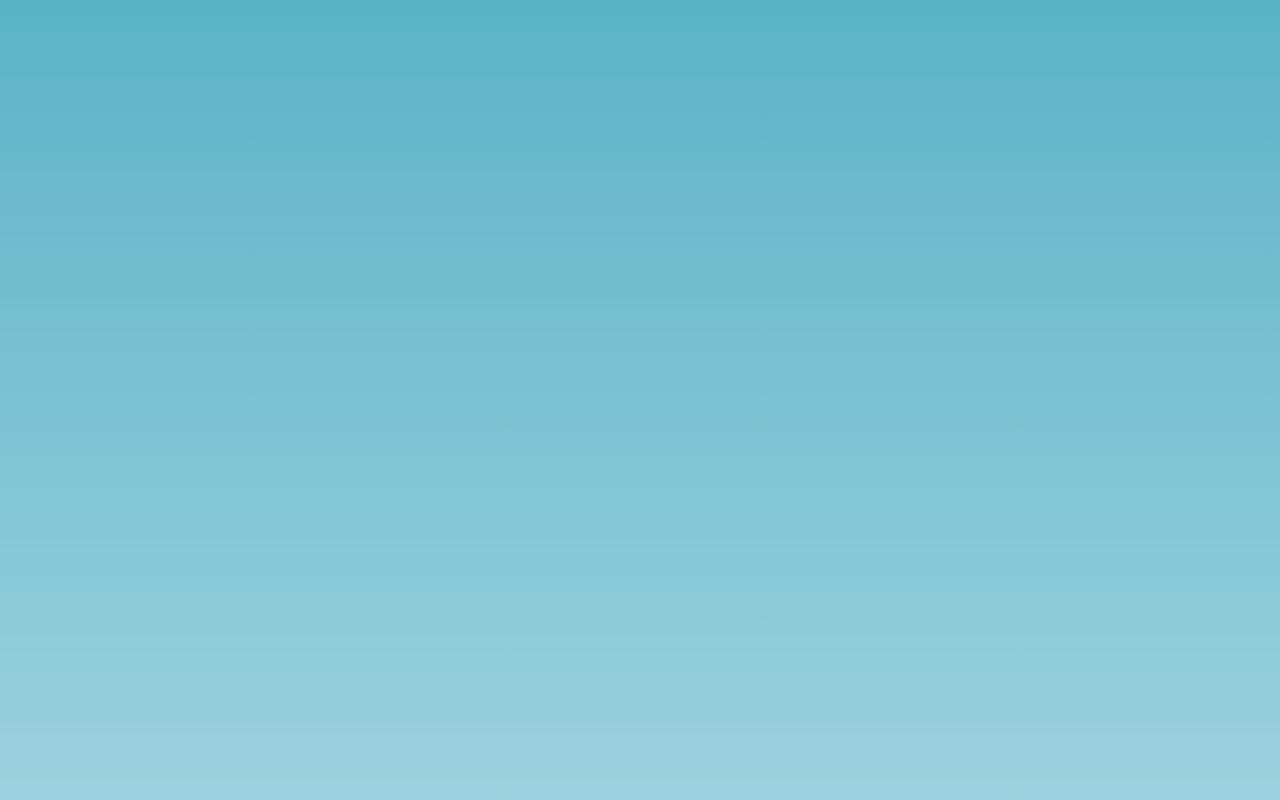
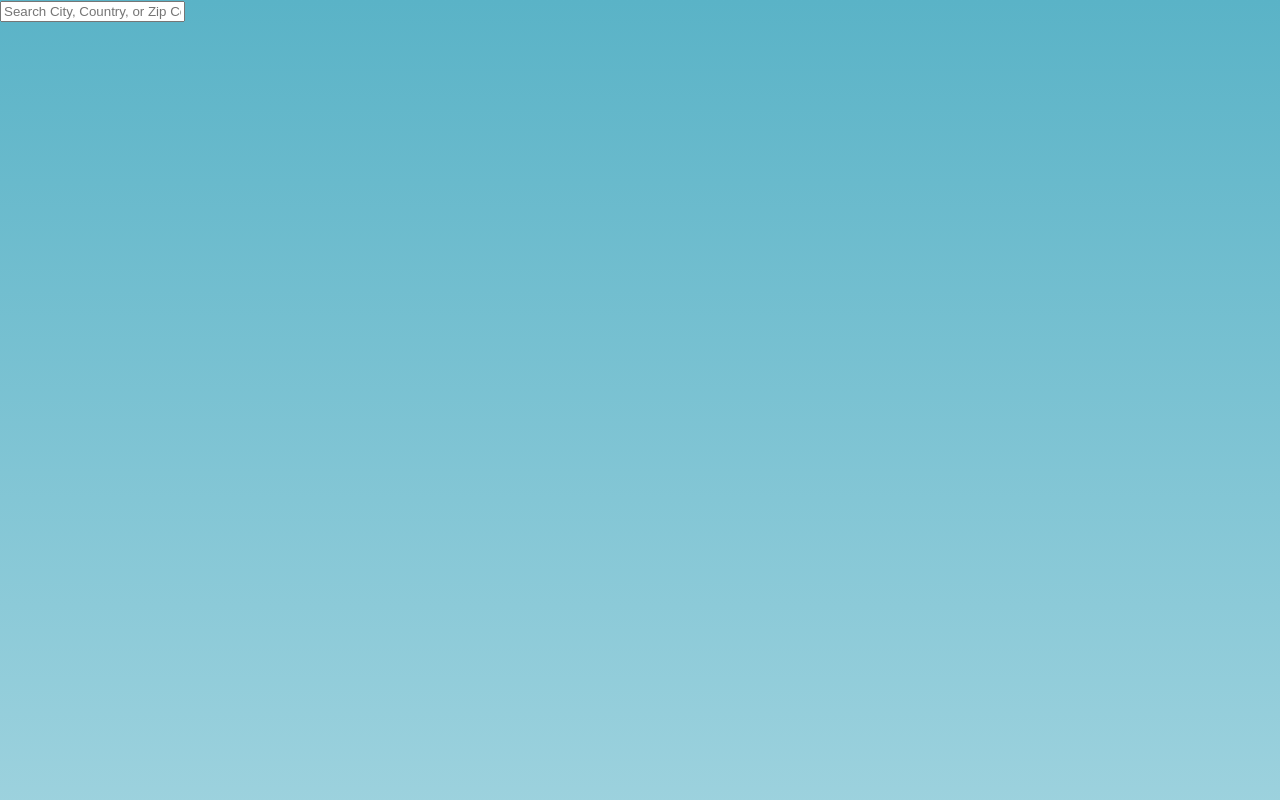
Before and after one commit to GTWeatherForcast/weather-client, a React (Create React App) app: page /test in a window 1280 px wide. Before the commit this address had no page. Shown: the top 800 px of the page. Built offline with nearby package versions, Linux system fonts and the light colour scheme; the HTML template or start-up script is replaced by a standard one.

Commit message:
Began work on location searchbar front-end

```diff
--- a/src/App.js
+++ b/src/App.js
@@ -2,6 +2,7 @@ import { BrowserRouter, Routes, Route } from "react-router-dom";
 import SignInPage from "./components/sign-in/SignIn";
 import SignUpPage from "./components/sign-up/SignUp";
 import LandingPage from "./components/landing/Landing";
+import ComponentTestPage from "./components/test/ComponentTest";
 
 function App() {
   return (
@@ -10,6 +11,7 @@ function App() {
         <Route path="landing" element={<LandingPage />} />
         <Route path="" element={<SignInPage />} />
         <Route path="sign-up" element={<SignUpPage />} />
+        <Route path="test" element={<ComponentTestPage />} />
       </Routes>
     </BrowserRouter>
   );
--- /dev/null
+++ b/src/components/inputs/LocationSearch.js
@@ -0,0 +1,21 @@
+import styles from './SearchBar.css';
+import { useState } from "react";
+
+function LocationSearch() {
+  const [locationString, setLocationString] = useState("");
+
+  return (
+    <form action="">
+      <input
+        id="locationSearch"
+        type="text"
+        placeholder="Search City, Country, or Zip Code"
+        value={locationString}
+        onChange={(e) => { setLocationString(e.target.value); }}
+        onSubmit={(e) => { e.preventDefault(); }}
+      />
+    </form>
+  );
+}
+
+export default LocationSearch;
--- /dev/null
+++ b/src/components/inputs/SearchBar.css
@@ -0,0 +1,4 @@
+.searchbar input[type=text] {
+    padding: 15px;
+    border-radius: 10px;
+}
--- /dev/null
+++ b/src/components/test/ComponentTest.js
@@ -0,0 +1,9 @@
+import LocationSearch from "../inputs/LocationSearch";
+
+function ComponentTestPage() {
+    return (
+      <LocationSearch />
+    );
+  }
+
+  export default ComponentTestPage;
```
